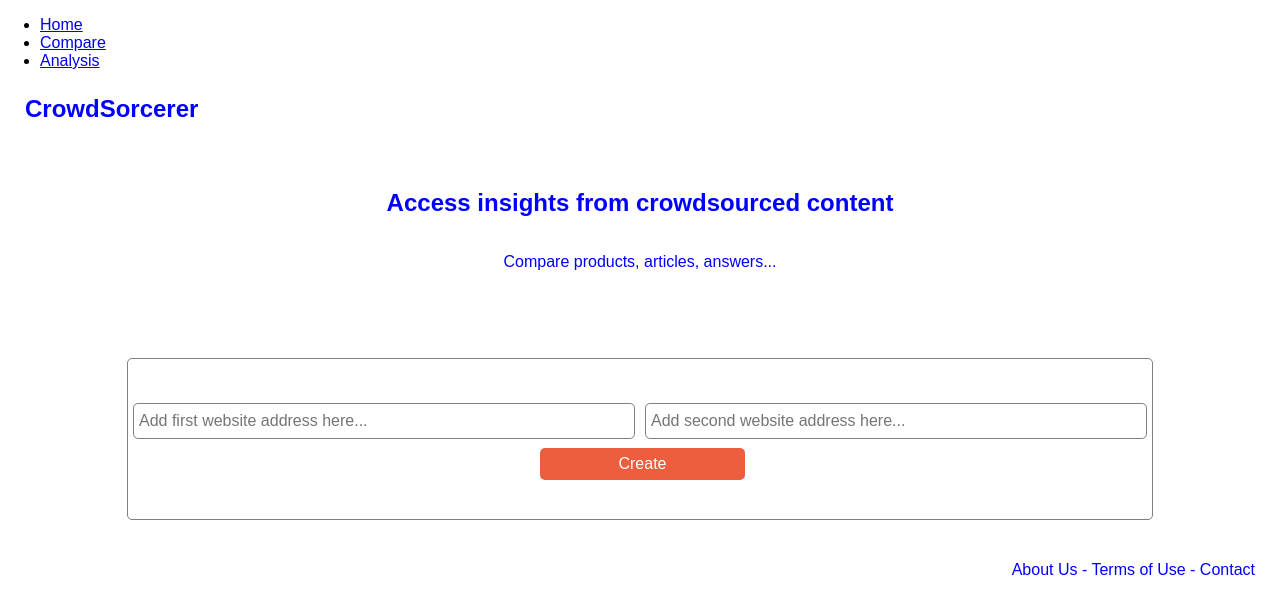
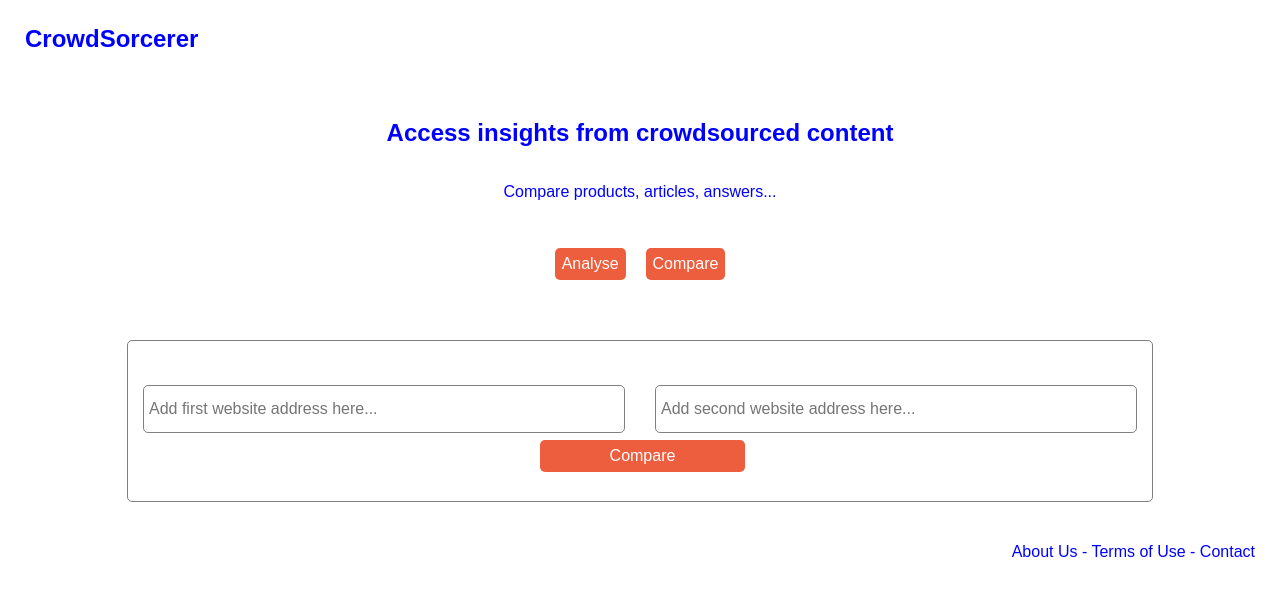
Before and after one commit to ChristopherHardman/analyser, a React (Create React App) app: page /compare in a window 1280 px wide. Shown: the top 614 px of the page. Built offline with nearby package versions, Linux system fonts and the light colour scheme; the HTML template or start-up script is replaced by a standard one.

Commit message:
Update with data capture on input

```diff
--- a/src/App.js
+++ b/src/App.js
@@ -2,7 +2,6 @@ import React, { Component } from 'react';
 import { BrowserRouter as Router, Route, Link} from 'react-router-dom';
 import './App.css';
 import './city-of-london_gal.jpg';
-
 
 //Import containers
 import Home from './containers/home'
@@ -10,72 +9,24 @@ import Home2 from './containers/home2'
 import Analysis from './containers/analysis'
 
 class App extends Component {
+
+
   render() {
     return (
       <Router>
        <div>
-         <ul>
-           <li><Link to="/">Home</Link></li>
-           <li><Link to="/compare">Compare</Link></li>
-           <li><Link to="/analysis">Analysis</Link></li>
-         </ul>
          <Route exact path="/" component={Home}/>
          <Route path="/compare" component={Home2}/>
          <Route path="/analysis" component={Analysis}/>
-
        </div>
       </Router>
     )
   }
 }
 
-// class App extends Component {
-//   constructor(props) {
-//     super(props);
-//     this.getData();
-//   }
-//
-//   getData = () => fetch('http://api.meaningcloud.com/sentiment-2.1',  {
-//     method: 'POST',
-//     headers: {
-//       'content-type': 'application/x-www-form-urlencoded',
-//     },
-//     data: JSON.stringify({
-//       key: '37bc84eb8886f5410c62335d9f653e8d',
-//       lang: 'en',
-//       txt: 'The restaurant is really great and worth the money'
-//     })
-//     })
-//   .then(response => response.json())
-//   .then(response => console.log(response))
-  //
-  //
-  // const Output = () => (
-  //   <Router>
-  //    <div>
-  //      <ul>
-  //        <li><Link to="/">Home</Link></li>
-  //        <li><Link to="/analysis">Analysis</Link></li>
-  //      </ul>
-  //      <Route exact path="/" component={Headline}/>
-  //      <Route path="/topics" render={()=> <h3>hi</h3>}/>
-  //    </div>
-  //   </Router>
-  // )
+export default App;
 
-
-//
-//   render() {
-//     return (
-//       <div className="App">
-//           <Header />
-//           <Headline />
-//           <Searchbox />
-//           <DoubleSearch />
-//           <Details />
-//       </div>
-//     );
-//   }
-// }
-
-export default App;
+//  <Route path="/">
+//   <Header></Header>
+//   <Route />
+//  </Route>
--- a/src/components/doubleSearch.css
+++ b/src/components/doubleSearch.css
@@ -26,7 +26,7 @@
   font-size: 1em;
   padding: 5px;
   color: grey;
-  margin: 5px;
+  margin: 15px;
 
 }
 
--- a/src/components/doubleSearch.js
+++ b/src/components/doubleSearch.js
@@ -2,6 +2,14 @@ import React from 'react';
 import './doubleSearch.css';
 
 class DoubleSearch extends React.Component {
+
+click = () => {
+
+  console.log('CLICK 2');
+
+}
+
+
     render () {
       return (
         <div className="searchboxHolder2">
@@ -9,7 +17,7 @@ class DoubleSearch extends React.Component {
           <input className="input2" type="text" placeholder="Add first website address here..." />
           <input className="input2" type="text" placeholder="Add second website address here..." />
           </div>
-          <button className="button2">Create</button>
+          <button className="button2" onClick={this.click}>Compare</button>
         </div>
       )
     }
--- a/src/components/searchbox.js
+++ b/src/components/searchbox.js
@@ -2,11 +2,45 @@ import React from 'react';
 import './searchbox.css';
 
 class Searchbox extends React.Component {
+
+constructor(props) {
+  super(props);
+}
+
+state = {
+  input: '',
+}
+
+inputChanged = (event) => {
+  // called when input[id=title] changes its value
+  this.setState({
+    input: event.target.value
+  })
+  console.log('VALUE', this.state.input)
+}
+
+
+getData = () => {
+const searchParams = new URLSearchParams();
+searchParams.append('key', '37bc84eb8886f5410c62335d9f653e8d');
+searchParams.append('lang', 'en');
+searchParams.append('txt', this.state.input);
+return fetch('http://api.meaningcloud.com/sentiment-2.1',  {
+  method: 'POST',
+  headers: {
+    'content-type': 'application/x-www-form-urlencoded',
+  },
+  body: searchParams
+})
+.then(response => response.json())
+.then(response => console.log(response))
+}
+
     render () {
       return (
         <div className="searchboxHolder">
-          <input type="text" placeholder="Add website address here..." />
-          <button>Create</button>
+          <input type="text" placeholder="Add website address here..." onChange={this.inputChanged} value={this.state.input} />
+          <button onClick={this.getData}>Create</button>
         </div>
       )
     }
--- /dev/null
+++ b/src/components/switch.css
@@ -0,0 +1,19 @@
+.switchHolder {
+  display: flex;
+  justify-content: center;
+
+}
+
+a {
+  margin: 10px;
+  text-decoration: none;
+  border-radius: 5px;
+  padding: 7px;
+  background: #ED5E3F;
+  color: white;
+}
+
+
+a:hover {
+  background-color: #D94323;
+}
--- /dev/null
+++ b/src/components/switch.js
@@ -0,0 +1,16 @@
+import React from 'react';
+import './switch.css';
+
+class Switch extends React.Component {
+    render () {
+      return (
+        <div className="switchHolder">
+        <a href="/" className="button">Analyse</a>
+        <a href="/compare" className="button">Compare</a>
+        </div>
+      )
+    }
+
+}
+
+export default Switch;
--- a/src/containers/home.js
+++ b/src/containers/home.js
@@ -3,15 +3,17 @@ import Header from '../components/header'
 import Searchbox from '../components/searchbox'
 import Details from '../components/details'
 import Headline from '../components/headline'
+import Switch from '../components/switch'
 
 class Home extends React.Component {
     render () {
       return (
         <div>
-        <Header />
-        <Headline />
-        <Searchbox />
-        <Details />
+          <Header />
+          <Headline />
+          <Switch />
+          <Searchbox />
+          <Details />
         </div>
       )
     }
--- a/src/containers/home2.js
+++ b/src/containers/home2.js
@@ -3,16 +3,17 @@ import Header from '../components/header'
 import Headline from '../components/headline'
 import DoubleSearch from '../components/doubleSearch'
 import Details from '../components/details'
-
+import Switch from '../components/switch'
 
 class Home extends React.Component {
     render () {
       return (
         <div>
-        <Header />
-        <Headline />
-        <DoubleSearch />
-        <Details />
+          <Header />
+          <Headline />
+          <Switch />
+          <DoubleSearch />
+          <Details />
         </div>
       )
     }
```
Also changed, not shown: src/containers/analysis.js (+5 -5 lines), src/reducers/reducer.js (added, +29 -0 lines).
